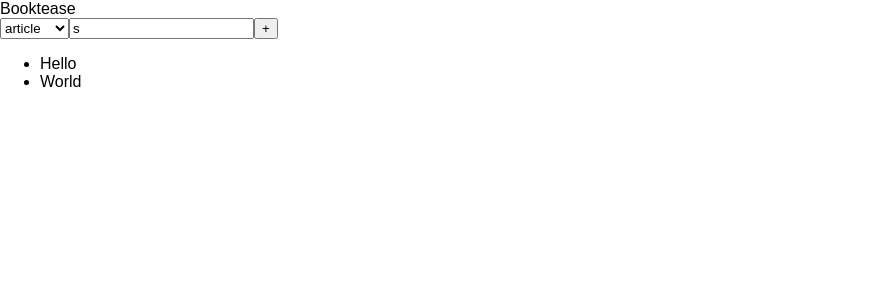
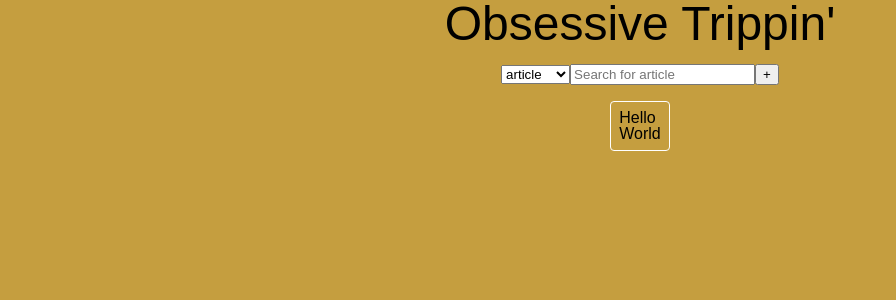
Before and after one commit to triptease/obsessive-tripping, a React (Create React App) app: page / in a window 1280 px wide. Shown: the top 300 px of the page, without its empty margins (0-896 px from the left). Built offline with nearby package versions, Linux system fonts and the light colour scheme.

Commit message:
Adds basic styling

```diff
--- a/package.json
+++ b/package.json
@@ -6,6 +6,7 @@
     "react": "^16.1.1",
     "react-dom": "^16.1.1",
     "react-scripts": "1.0.17",
+    "reset-css": "^2.2.1",
     "styled-components": "^2.2.3"
   },
   "scripts": {
--- a/src/components/App/App.js
+++ b/src/components/App/App.js
@@ -1,15 +1,26 @@
 import React, { Component } from 'react'
+import styled from 'styled-components'
 
+import Header from './Header/Header'
 import MagicBar from './MagicBar/MagicBar'
 import ObsessionsList from './ObsessionsList/ObsessionsList'
 
+const Container = styled.main`
+  display: flex;
+  flex-direction: column;
+  align-items: center;
+  justify-content: center;
+`
+
 class App extends Component {
   render() {
-    return [
-      <header key="header">Booktease</header>,
-      <MagicBar key="magic-bar" />,
-      <ObsessionsList key="list" />
-    ]
+    return (
+      <Container>
+        <Header />
+        <MagicBar />
+        <ObsessionsList />
+      </Container>
+    )
   }
 }
 
--- /dev/null
+++ b/src/components/App/Header/Header.js
@@ -0,0 +1,18 @@
+import React, { PureComponent } from 'react'
+import styled from 'styled-components'
+
+const Container = styled.header`
+  font-size: 48px;
+`
+
+class Header extends PureComponent {
+  render() {
+    return (
+      <Container>
+        <h1>Obsessive Trippin'</h1>
+      </Container>
+    )
+  }
+}
+
+export default Header
--- a/src/components/App/MagicBar/MagicBar.js
+++ b/src/components/App/MagicBar/MagicBar.js
@@ -7,6 +7,8 @@
 
 const Container = styled.section`
   display: flex;
+  padding: 1rem 0;
+  align-items: center;
 `
 
 const categories = ['book', 'film', 'article', 'podcast']
--- a/src/components/App/MagicBar/SearchBar/SearchBar.js
+++ b/src/components/App/MagicBar/SearchBar/SearchBar.js
@@ -2,7 +2,7 @@
 
 class SearchBar extends PureComponent {
   state = {
-    value: 's'
+    value: ''
   }
 
   onChange = event => {
--- a/src/components/App/ObsessionsList/ObsessionsList.js
+++ b/src/components/App/ObsessionsList/ObsessionsList.js
@@ -1,14 +1,23 @@
 import React, { Component } from 'react'
+import styled from 'styled-components'
 
 const obsessions = [
   { id: 'abc', title: 'Hello' },
   { id: 'bithels', title: 'World' }
 ]
 
+const Container = styled.ul`
+  border: 1px solid #ffffff;
+  border-radius: 4px;
+  padding: 8px;
+`
+
 class ObsessionsList extends Component {
   render() {
     return (
-      <ul>{obsessions.map(({ title, id }) => <li key={id}>{title}</li>)}</ul>
+      <Container>
+        {obsessions.map(({ title, id }) => <li key={id}>{title}</li>)}
+      </Container>
     )
   }
 }
--- a/src/index.css
+++ b/src/index.css
@@ -1,5 +1,4 @@
 body {
-  margin: 0;
-  padding: 0;
+  background-color: #c59e3f;
   font-family: sans-serif;
 }
--- a/src/index.js
+++ b/src/index.js
@@ -1,5 +1,6 @@
 import React from 'react'
 import ReactDOM from 'react-dom'
+import 'reset-css'
 
 import './index.css'
 import App from './components/App/App'
```
Also changed, not shown: 1 other file (tests, documents, lock files or other folders).
